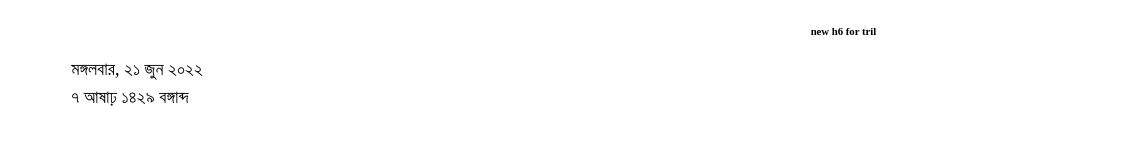
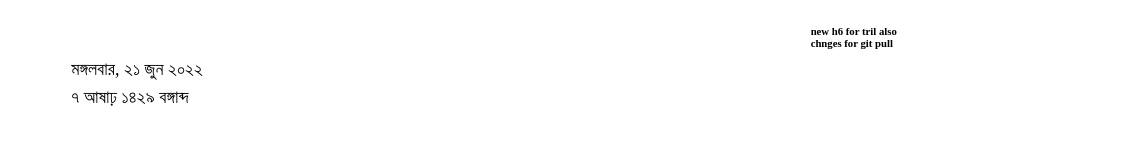
Before and after one commit to aremon86851/header-menu-bar, a plain HTML site: page index.html in a window 1280 px wide. Shown: the full height of the page, 0-1125 px from the left. Drawn offline with Linux system fonts and the light colour scheme.

Commit message:
changes for pull

```diff
--- a/index.html
+++ b/index.html
@@ -30,6 +30,6 @@
              </div>
          </nav>
      </div>
-     <h6>new h6 for tril</h6>
+     <h6>new h6 for tril also chnges for git pull</h6>
  </body>
  </html>
```
